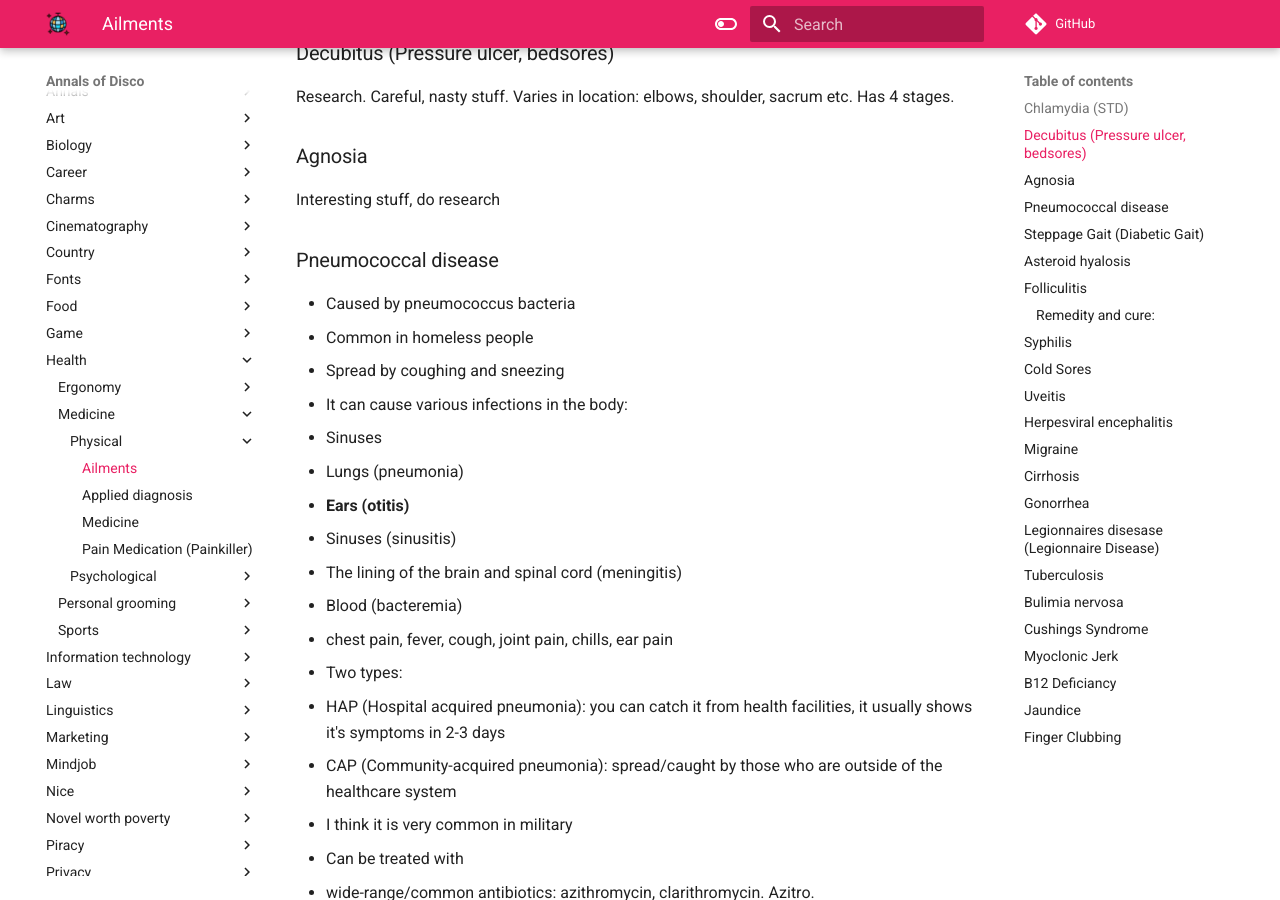
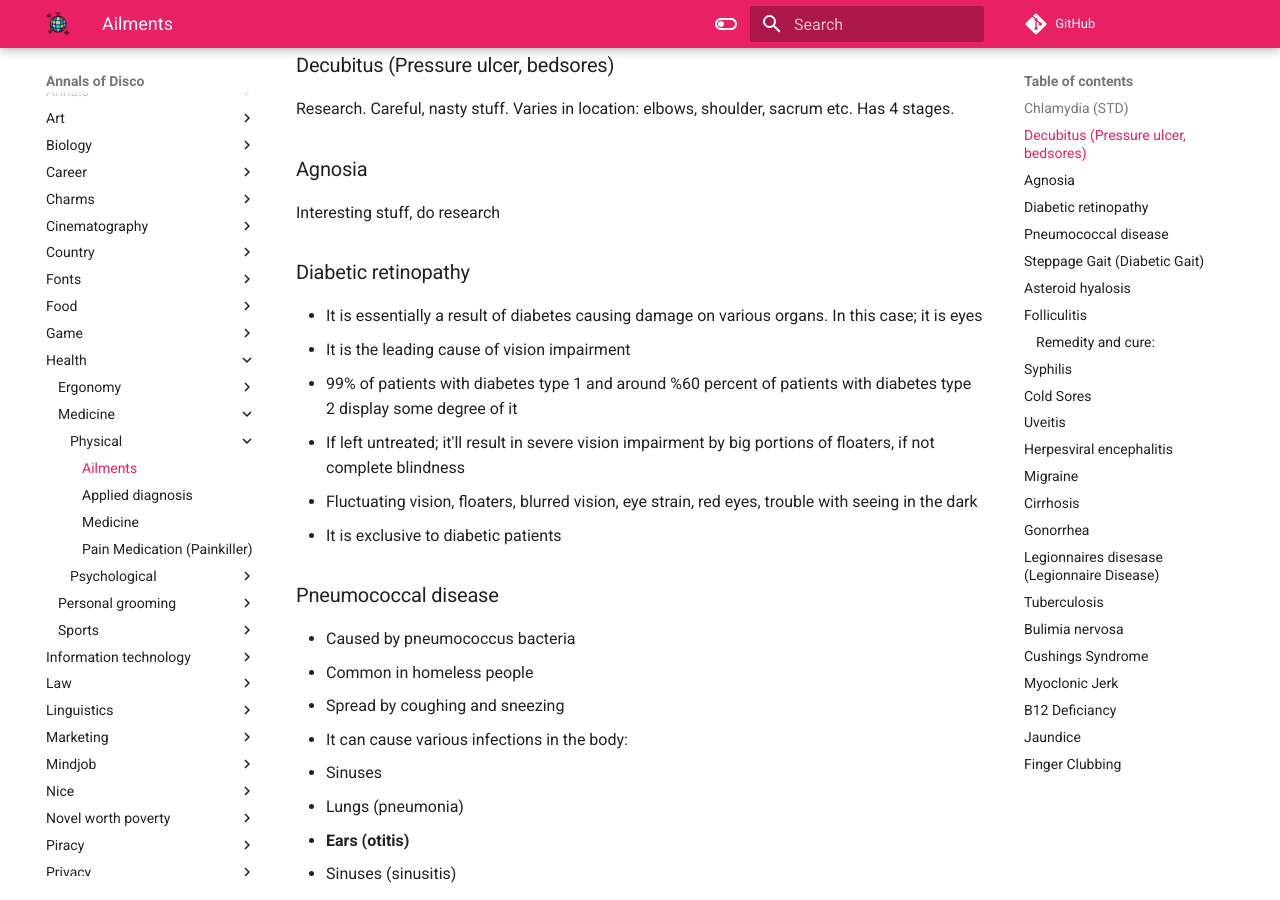
Before and after one commit to skywarth/annals-of-disco, an MkDocs documentation site: the page built from docs/health/medicine/physical/ailments.md, in a window 1280 px wide and 900 px high, scrolled down 461 px. Built offline with MkDocs 1.6.1 and Material for MkDocs 9.7.7, drawn with Linux system fonts in a browser that asks for light colours; comment, search, counter and statistics services are not loaded.

Commit message:
20241005 1:43:13 AM

```diff
--- a/docs/health/medicine/physical/ailments.md
+++ b/docs/health/medicine/physical/ailments.md
@@ -6,10 +6,9 @@
 > **Always consult your doctor/physician without delay.**
 ---
 
-#### Chlamydia (STD)
+### Chlamydia (STD)
 
 Research.
-
 
 ### Decubitus (Pressure ulcer, bedsores)
 Research. Careful, nasty stuff. Varies in location: elbows, shoulder, sacrum etc. Has 4 stages.
@@ -17,6 +16,16 @@ Research. Careful, nasty stuff. Varies in location: elbows, shoulder, sacrum etc
 
 ### Agnosia
 Interesting stuff, do research
+
+### Diabetic retinopathy
+
+- It is essentially a result of diabetes causing damage on various organs. In this case; it is eyes
+- It is the leading cause of vision impairment
+- 99% of patients with diabetes type 1 and around %60 percent of patients with diabetes type 2 display some degree of it
+- If left untreated; it'll result in severe vision impairment by big portions of floaters, if not complete blindness
+- Fluctuating vision, floaters, blurred vision, eye strain, red eyes, trouble with seeing in the dark
+- It is exclusive to diabetic patients
+
 
 ### Pneumococcal disease
 - Caused by pneumococcus bacteria
```
Also changed, not shown: docs/cinematography/movie.md (+1 -0 lines), docs/country/portugal/food.md (+6 -0 lines), docs/country/portugal/misc.md (+3 -0 lines), docs/country/portugal/neighborhoods.md (+1 -0 lines), docs/scrap/notes.md (+4 -1 lines).
